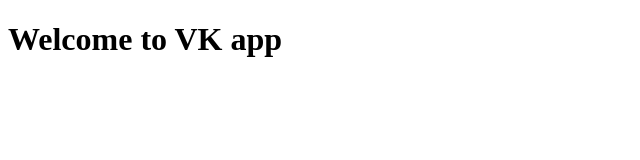
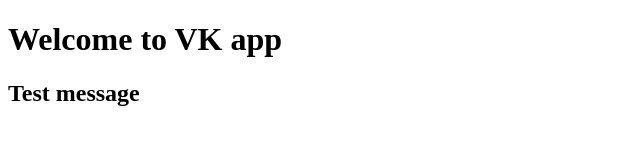
Before and after one commit to toDrinkTea/vk-app-deploy, a website: page dist/index.html in a window 1280 px wide. Shown: the whole page, without its empty margins (0-640 px from the left). Drawn offline with Linux system fonts and the light colour scheme.

Commit message:
added test message

```diff
--- a/dist/index.html
+++ b/dist/index.html
@@ -8,5 +8,6 @@
 </head>
 <body>
     <h1>Welcome to VK app</h1>
+    <h2>Test message</h2>
 </body>
 </html>
```
